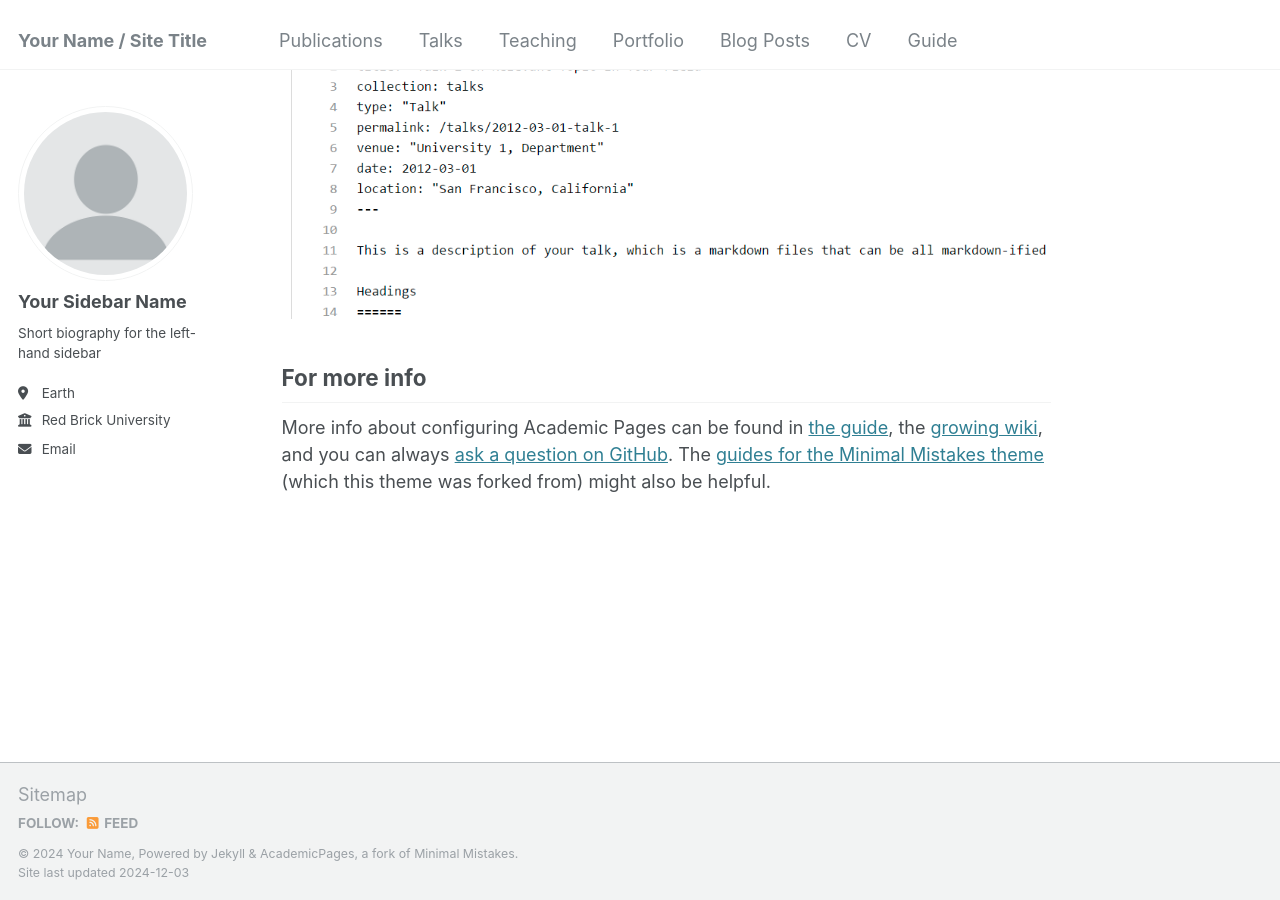
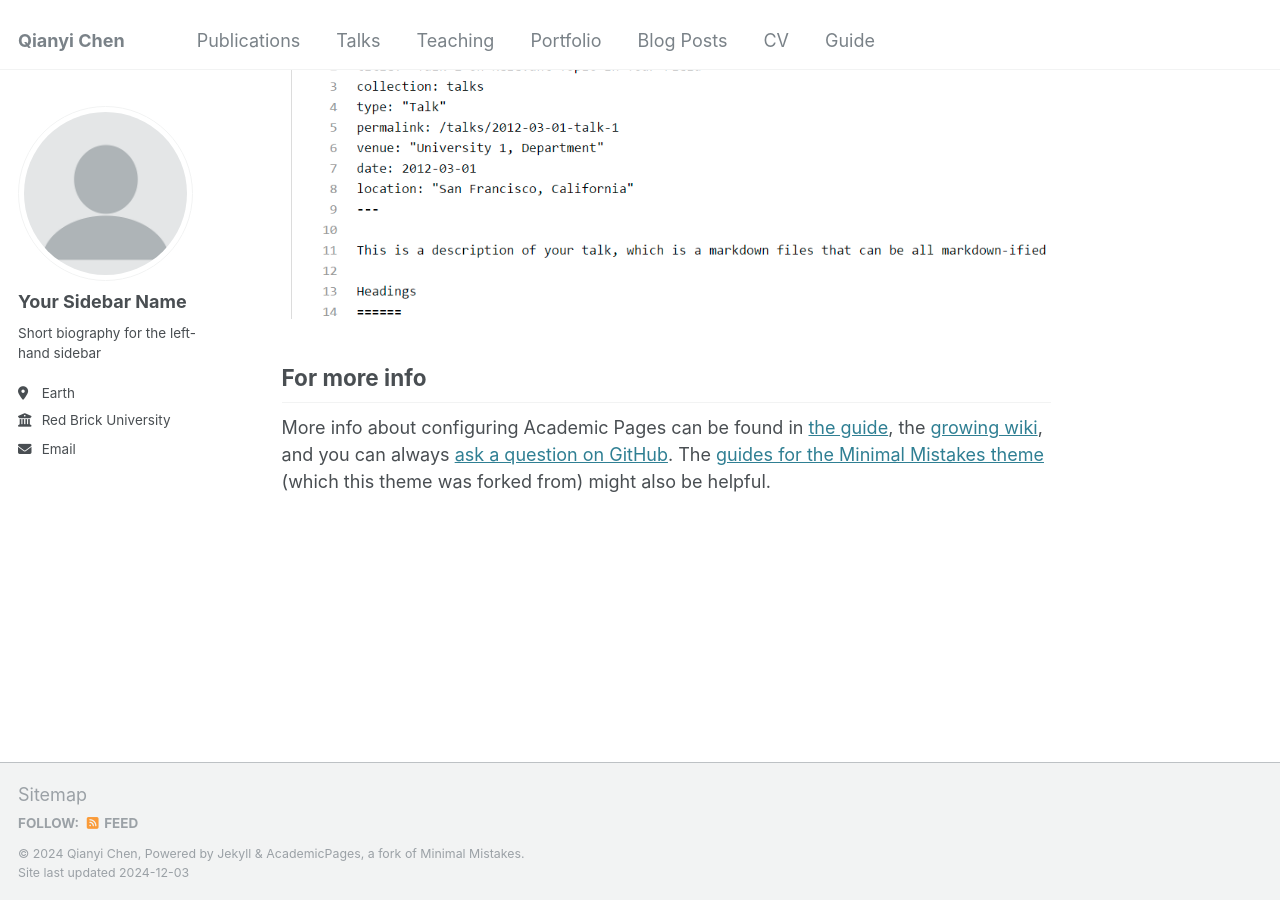
Before and after one commit to Cqyiiii/cqyiiii.github.io, a Jekyll site: the page built from _pages/about.md, in a window 1280 px wide and 900 px high, scrolled down 2643 px. Built offline with Jekyll 4.4.1, drawn with Linux system fonts in a browser that asks for light colours.

Commit message:
Initial commit

```diff
--- a/_config.yml
+++ b/_config.yml
@@ -8,11 +8,11 @@
 
 # Basic Site Settings
 locale                   : "en-US"
-title                    : "Your Name / Site Title"
+title                    : "Qianyi Chen"
 title_separator          : "-"
-name                     : &name "Your Name"
-description              : &description "personal description"
-url                      : https://academicpages.github.io # the base hostname & protocol for your site e.g. "https://[your GitHub username].github.io"
+name                     : &name "Qianyi Chen"
+# description              : &description "personal description"
+url                      : https://cqyiiii.github.io # the base hostname & protocol for your site e.g. "https://[your GitHub username].github.io"
 baseurl                  : "" # the subpath of your site, e.g. "/blog"
 repository               : "academicpages/academicpages.github.io"
 
```
